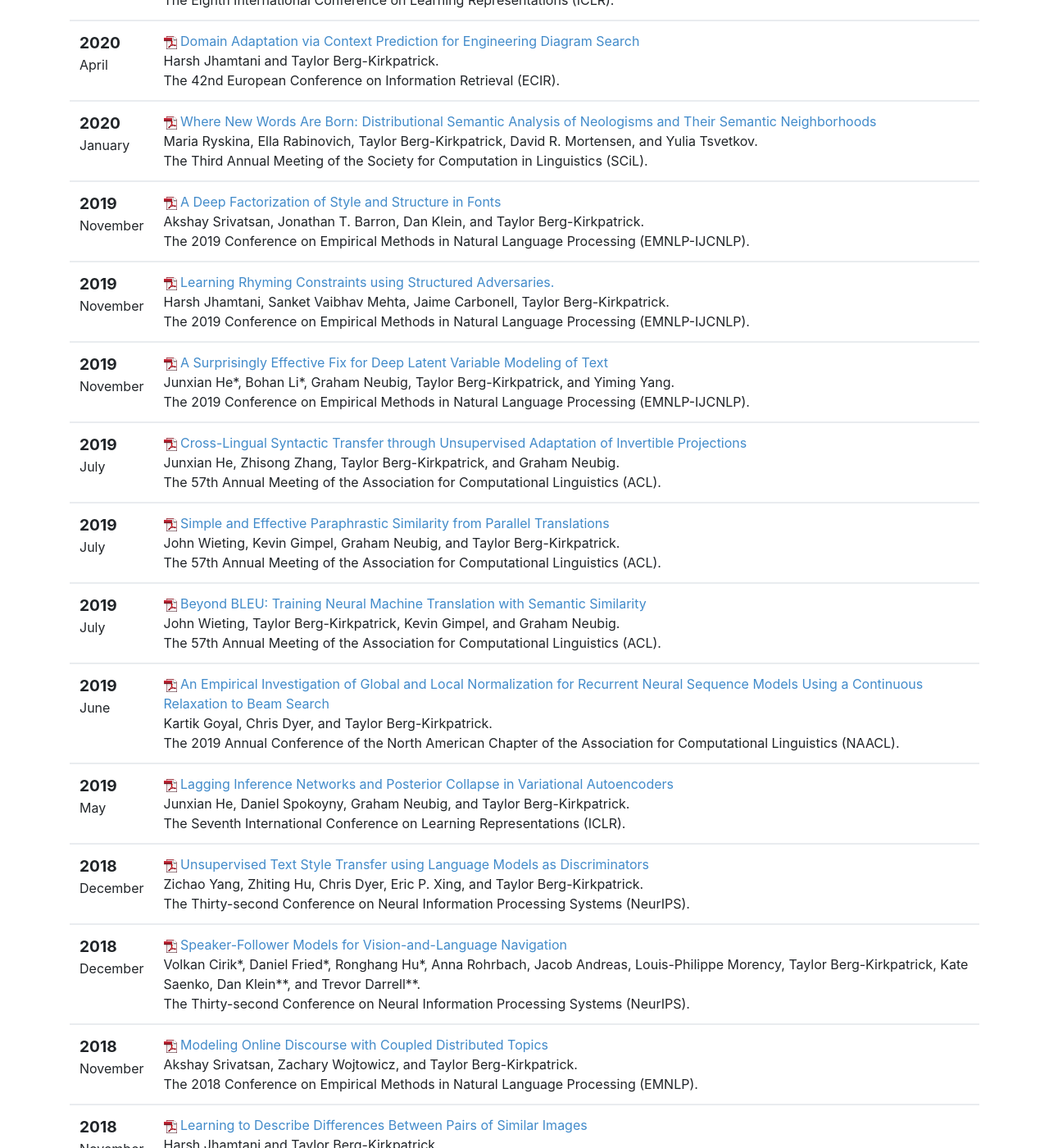
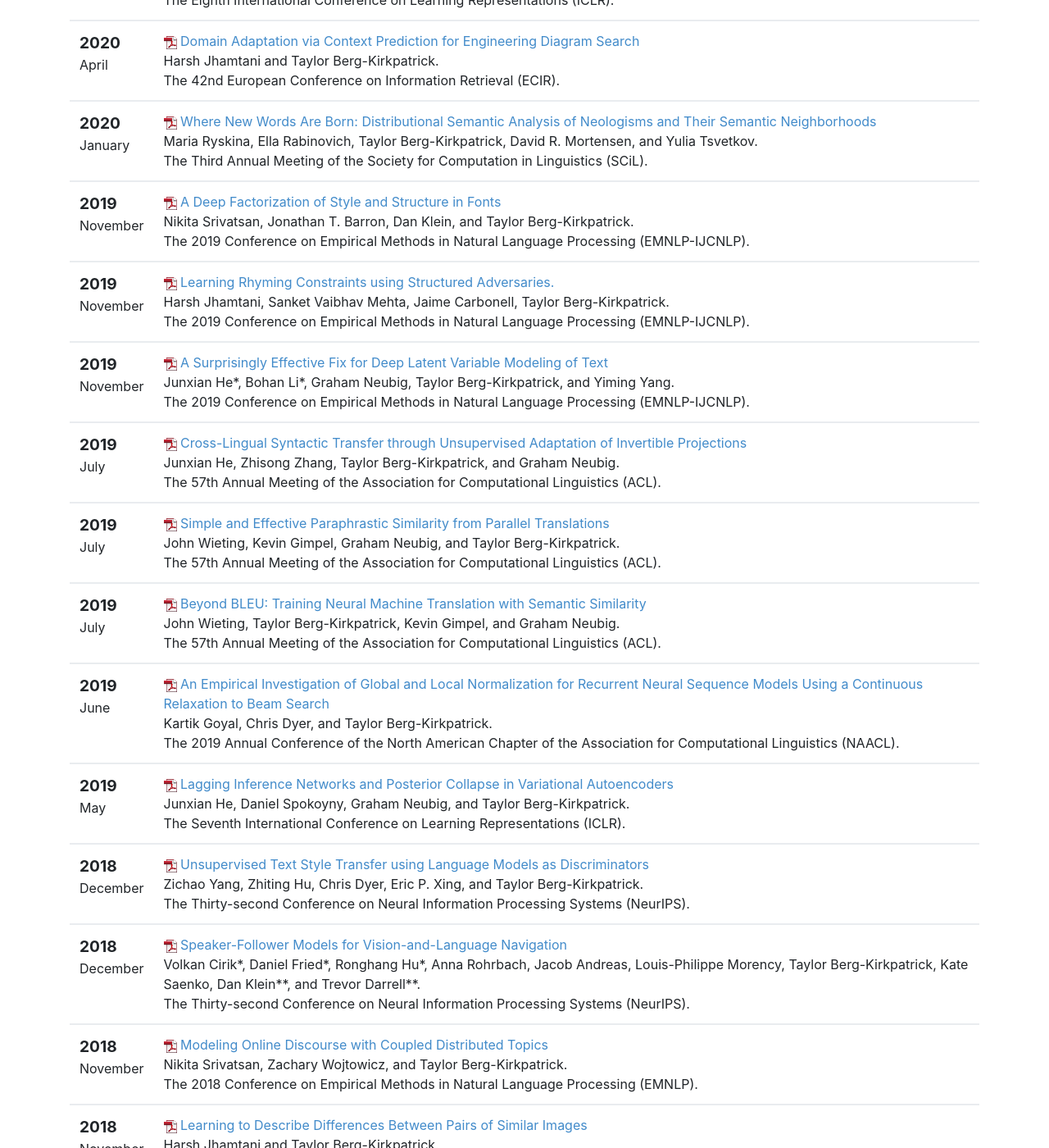
Before and after one commit to icebergnlp/icebergnlp.github.io, a Jekyll site: the page built from publications.html, in a window 1280 px wide and 1400 px high, scrolled down 282 px. Shown: the whole window at 82% size. Built offline with Jekyll 4.4.1, drawn with Linux system fonts in a browser that asks for light colours.

Commit message:
updated my name in publications

```diff
--- a/_includes/pubs.html
+++ b/_includes/pubs.html
@@ -89,7 +89,7 @@
                     <a href="https://arxiv.org/pdf/1910.00748.pdf">A Deep Factorization of Style and Structure in Fonts</a>
                 </span><br />
                 <span class="authors">
-                    Akshay Srivatsan, Jonathan T. Barron, Dan Klein, and Taylor Berg-Kirkpatrick.
+                    Nikita Srivatsan, Jonathan T. Barron, Dan Klein, and Taylor Berg-Kirkpatrick.
                 </span><br />
                 <span class="venuetype"></span><span class="venue">The 2019 Conference on Empirical Methods in Natural Language Processing (EMNLP-IJCNLP)</span>.
                 <br />
@@ -330,7 +330,7 @@
                     <a href="https://arxiv.org/pdf/1809.07282.pdf">Modeling Online Discourse with Coupled Distributed Topics</a>
                 </span><br />
                 <span class="authors">
-                    Akshay Srivatsan, Zachary Wojtowicz, and Taylor Berg-Kirkpatrick.
+                    Nikita Srivatsan, Zachary Wojtowicz, and Taylor Berg-Kirkpatrick.
                 </span><br />
                 <span class="venuetype"></span><span class="venue">The 2018 Conference on Empirical Methods in Natural Language Processing (EMNLP)</span>.
                 <br />
```
